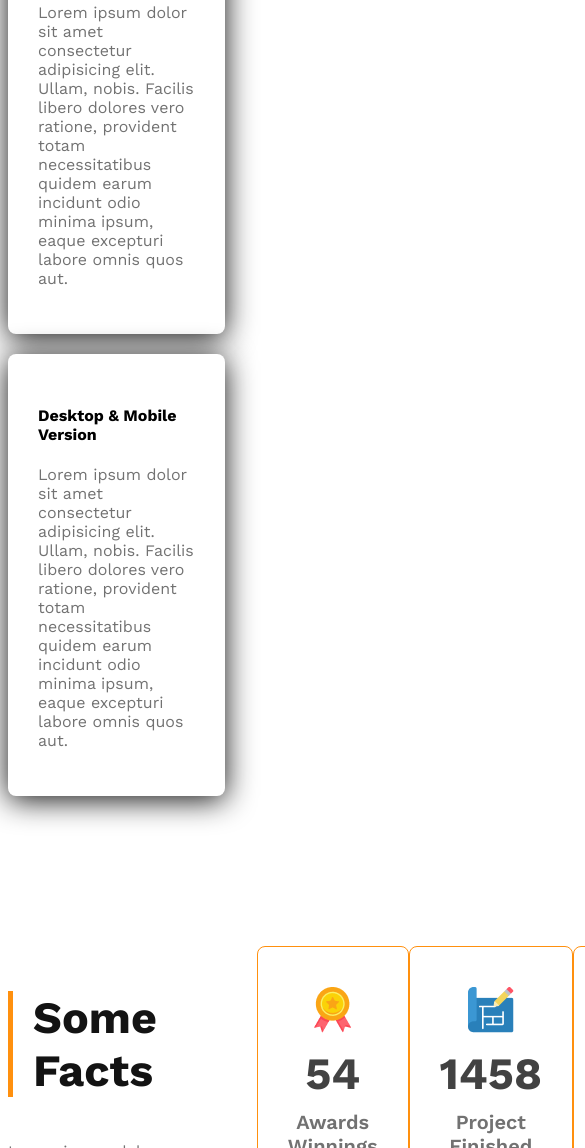
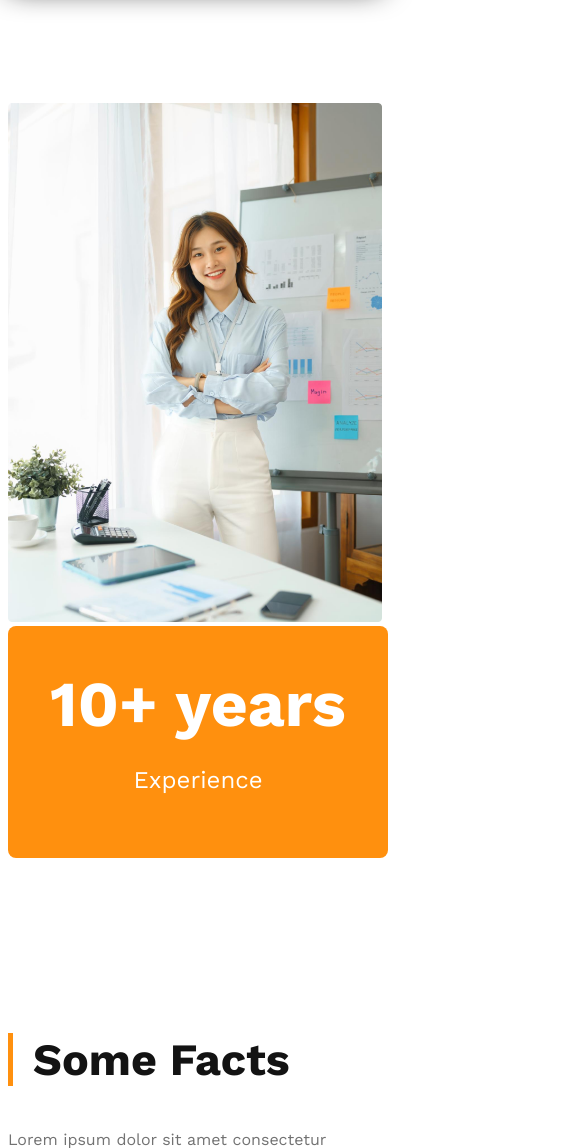
Before and after one commit to Abusayem99133/g3-architech, a plain HTML site: page index.html in a window 390 px wide. Shown: the part 4576-5724 px from the top of the page, 585 px wide, since content can reach past the window. Drawn offline with nearby package versions, Linux system fonts and the light colour scheme.

Commit message:
g3 architect responsive done

```diff
--- a/style.css
+++ b/style.css
@@ -123,15 +123,26 @@ main{
     box-shadow: 0px 4px 30px 0px #131313;
 }
 
+.feature-img img{
+    height: 90%;
+    margin-left: 90px;
+}
 .ten-years-badge{
     border-radius: 8px;
     background: #ff900e;
     color: #fff;
     width: 342px;
     padding: 40px;
+    text-align: center;
+    position: relative;
+    bottom: 100px;
 }
 .ten-years-badge h2{
     font-size: 4rem;
+    margin: 0;
+}
+.ten-years-badge p{
+    font-size: 1.5rem;
 }
 
 
@@ -191,11 +202,21 @@ main{
     nav,
     .sponsors-img-container,
 
-    .teams-container{
+    .teams-container,
+    .features
+    {
         flex-direction: column;
+    }
+    .feature-img img {
+        width: 100%;
+        margin-left: 0;
     }
     .teams-img-container{
         grid-template-columns: 1fr;
+    }
+    .ten-years-badge{
+        position: static;
+        max-width:300px;
     }
 }
 
@@ -206,7 +227,7 @@ main{
         .header{
             padding: 50px;
         }
-        nav, .teams-container, .sponsors-img-container{
+        nav, .teams-container, .sponsors-img-container, .features{
         flex-direction: column;
     }
 
```
